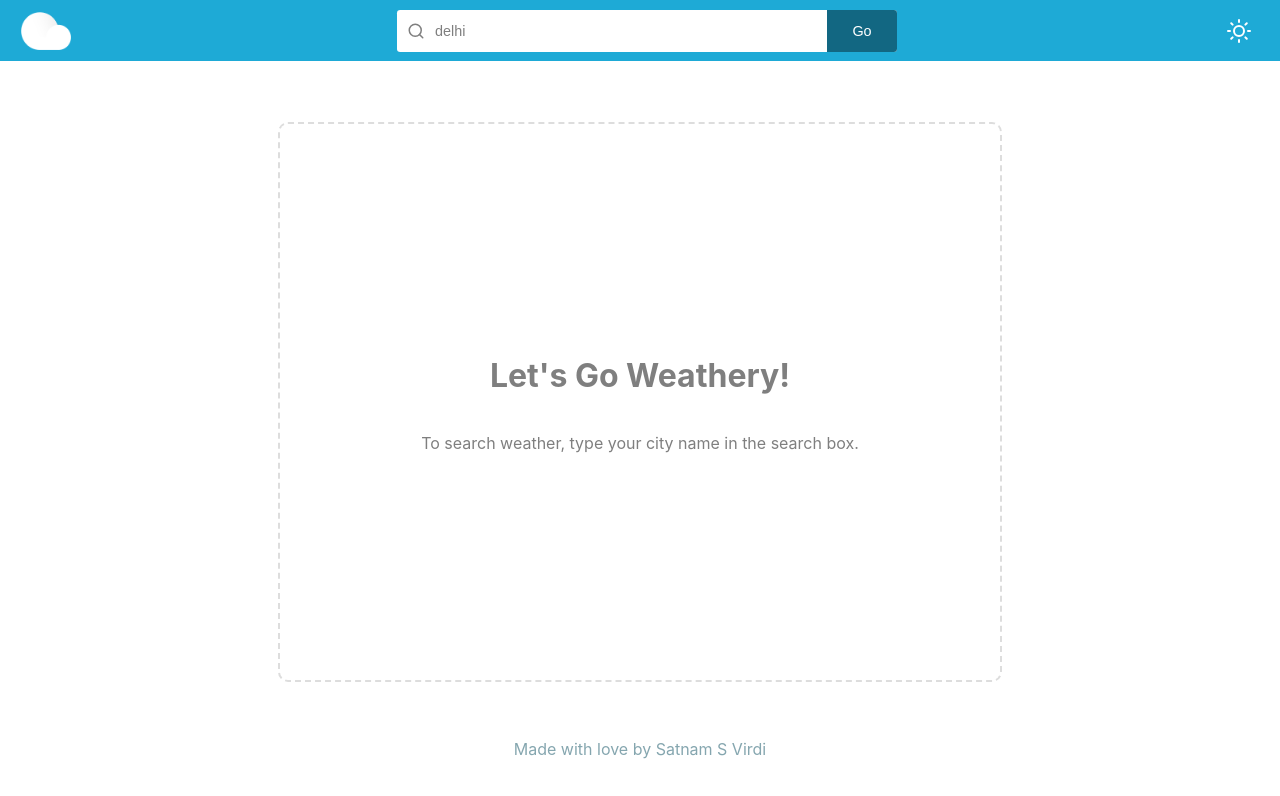
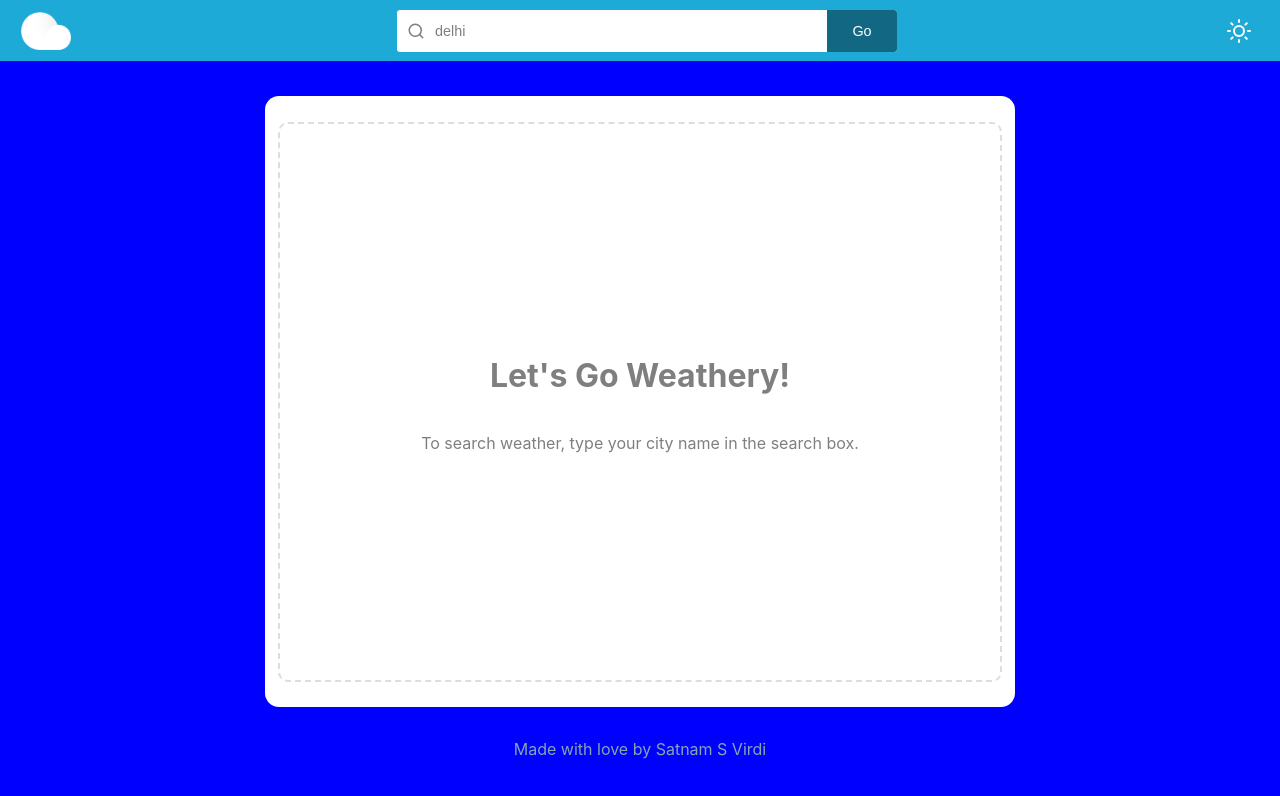
Before and after one commit to satnamsvirdi/weathery, a React (Create React App) app: page / in a window 1280 px wide. Shown: the top 796 px of the page. Built offline with nearby package versions, Linux system fonts and the light colour scheme.

Commit message:
Minor changes

```diff
--- a/src/App.css
+++ b/src/App.css
@@ -2,7 +2,6 @@
 	--header-color: black;
 	--btn-primary: green;
 	--footer-color: red;
-	--body-bg: blue;
 	--card-top-bg: yellow;
 
 	--main-text: pink;
@@ -10,15 +9,12 @@
 	--third-text: beige;
 	--darkgray-text: skyblue;
 	--gray-text: fuchsia;
-	--white: #fff;
-
-	--border-radius: 0.2rem;
+	--white: #333;
 }
 .app.light-theme {
 	--header-color: #1eaad6;
 	--btn-primary: #126782;
 	--footer-color: #214450;
-	--body-bg: #e2eaf8;
 	--card-top-bg: #ade0eb;
 
 	--main-text: #18272c;
@@ -27,8 +23,6 @@
 	--darkgray-text: #7f7f7f;
 	--gray-text: #b8b8b8;
 	--white: #fff;
-
-	--border-radius: 0.2rem;
 }
 
 header {
--- a/src/index.css
+++ b/src/index.css
@@ -1,3 +1,7 @@
+:root {
+	--body-bg: blue;
+	--border-radius: 0.2rem;
+}
 *,
 *:after,
 *:before {
```
